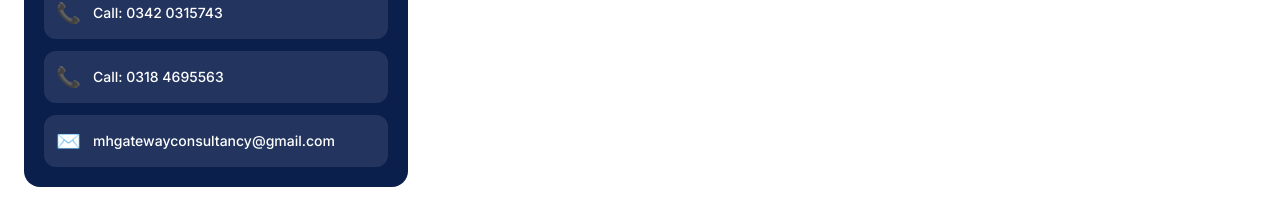
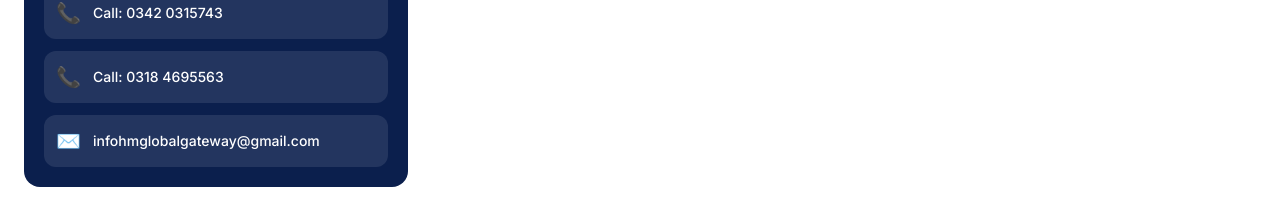
Before and after one commit to MuazzamAli777/HM-Global-Gateway-Consultancy, a React (Vite) app: page /contact in a window 1280 px wide. Shown: the part 1189-1410 px from the top of the page. Built offline with nearby package versions, Linux system fonts and the light colour scheme; the HTML template or start-up script is replaced by a standard one.

Commit message:
Updated portfolio

```diff
--- a/src/pages/Contact.tsx
+++ b/src/pages/Contact.tsx
@@ -91,9 +91,9 @@ export default function Contact() {
                   <span className="text-xl">📞</span>
                   <span className="text-sm font-medium">Call: 0318 4695563</span>
                 </a>
-                <a href="mailto:mhgatewayconsultancy@gmail.com" className="flex items-center gap-3 bg-white/10 rounded-xl p-3 hover:bg-white/20 transition-colors">
+                <a href="mailto:infohmglobalgateway@gmail.com" className="flex items-center gap-3 bg-white/10 rounded-xl p-3 hover:bg-white/20 transition-colors">
                   <span className="text-xl">✉️</span>
-                  <span className="text-sm font-medium">mhgatewayconsultancy@gmail.com</span>
+                  <span className="text-sm font-medium">infohmglobalgateway@gmail.com</span>
                 </a>
               </div>
             </div>
```
